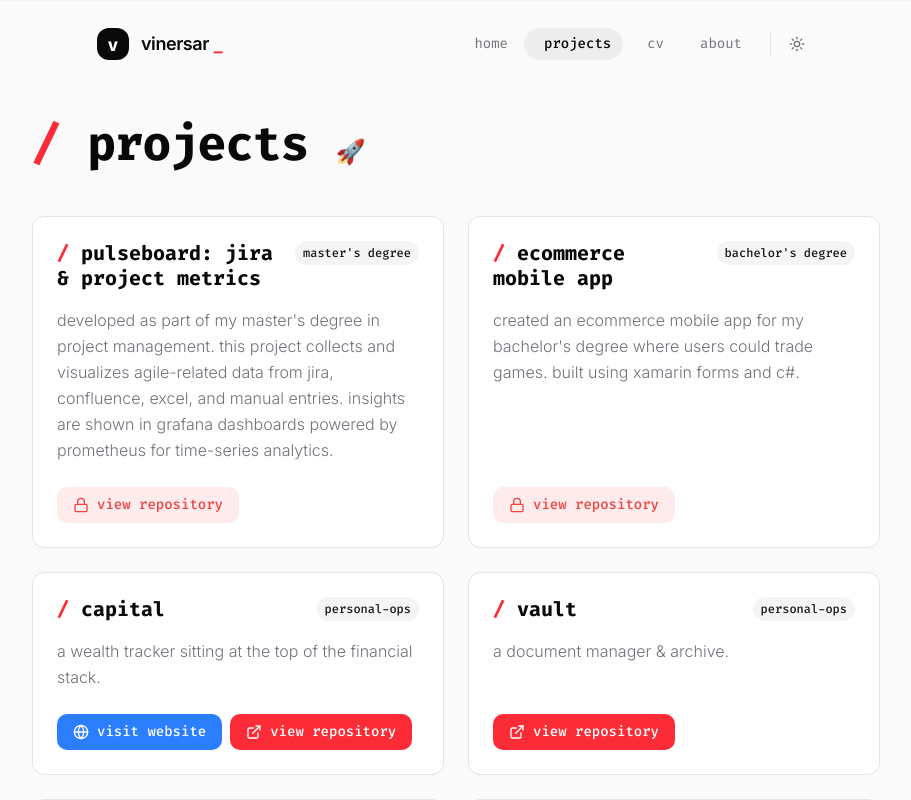
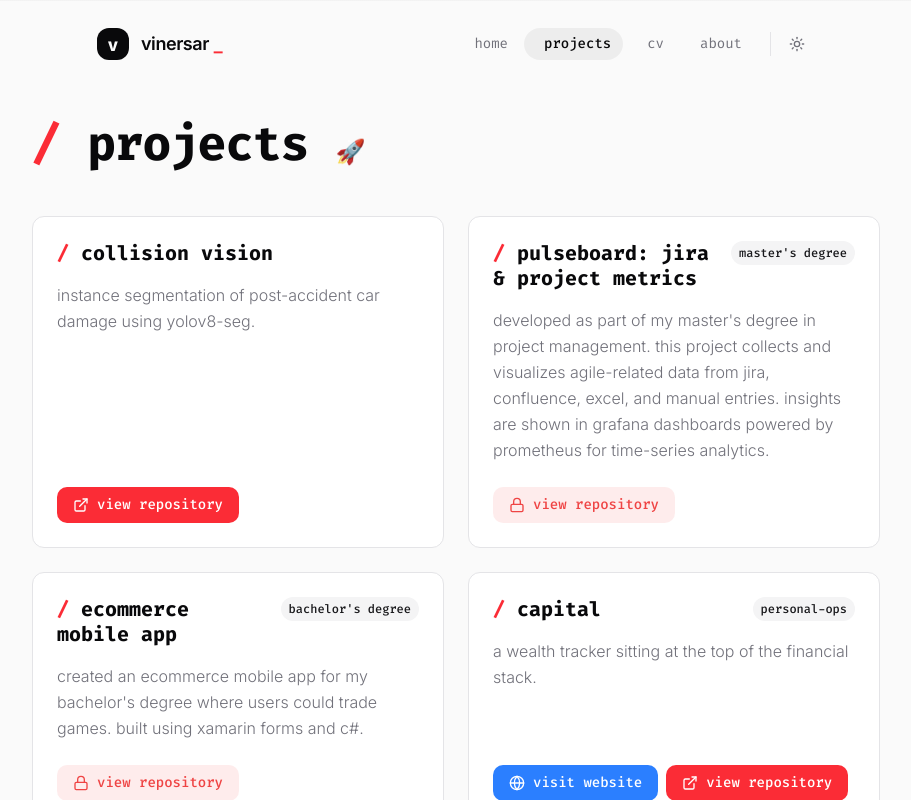
Before and after one commit to vinersar31/portfolio, a Next.js app: page /projects in a window 1280 px wide. Shown: the top 800 px of the page, without its empty margins (184-1095 px from the left). Built offline with nearby package versions, Linux system fonts and the light colour scheme.

Commit message:
feat: add collision vision project to data source (#90)
- Added collision vision to projects list
- Fixed lint error regarding the use of 'any' in test suite

```diff
--- a/src/data/projects.ts
+++ b/src/data/projects.ts
@@ -1,4 +1,10 @@
 export const projects = [
+  {
+    title: "collision vision",
+    description: "instance segmentation of post-accident car damage using yolov8-seg.",
+    url: "https://github.com/vinersar31/collision_vision",
+    isPrivate: false,
+  },
   {
     title: "pulseboard: jira & project metrics",
     badge: "Master's Degree",
```
Also changed, not shown: 1 other file (tests, documents, lock files or other folders).
